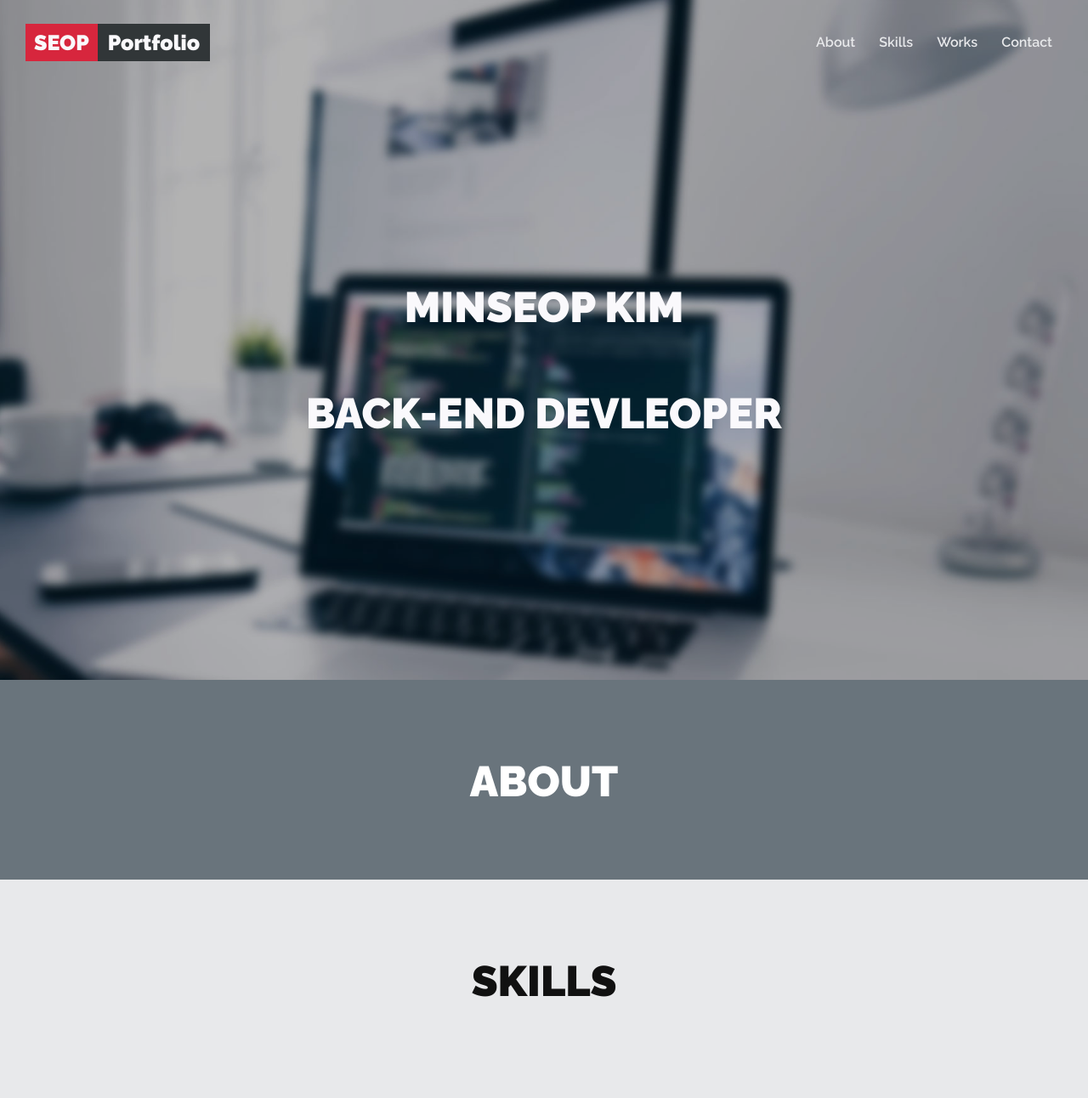
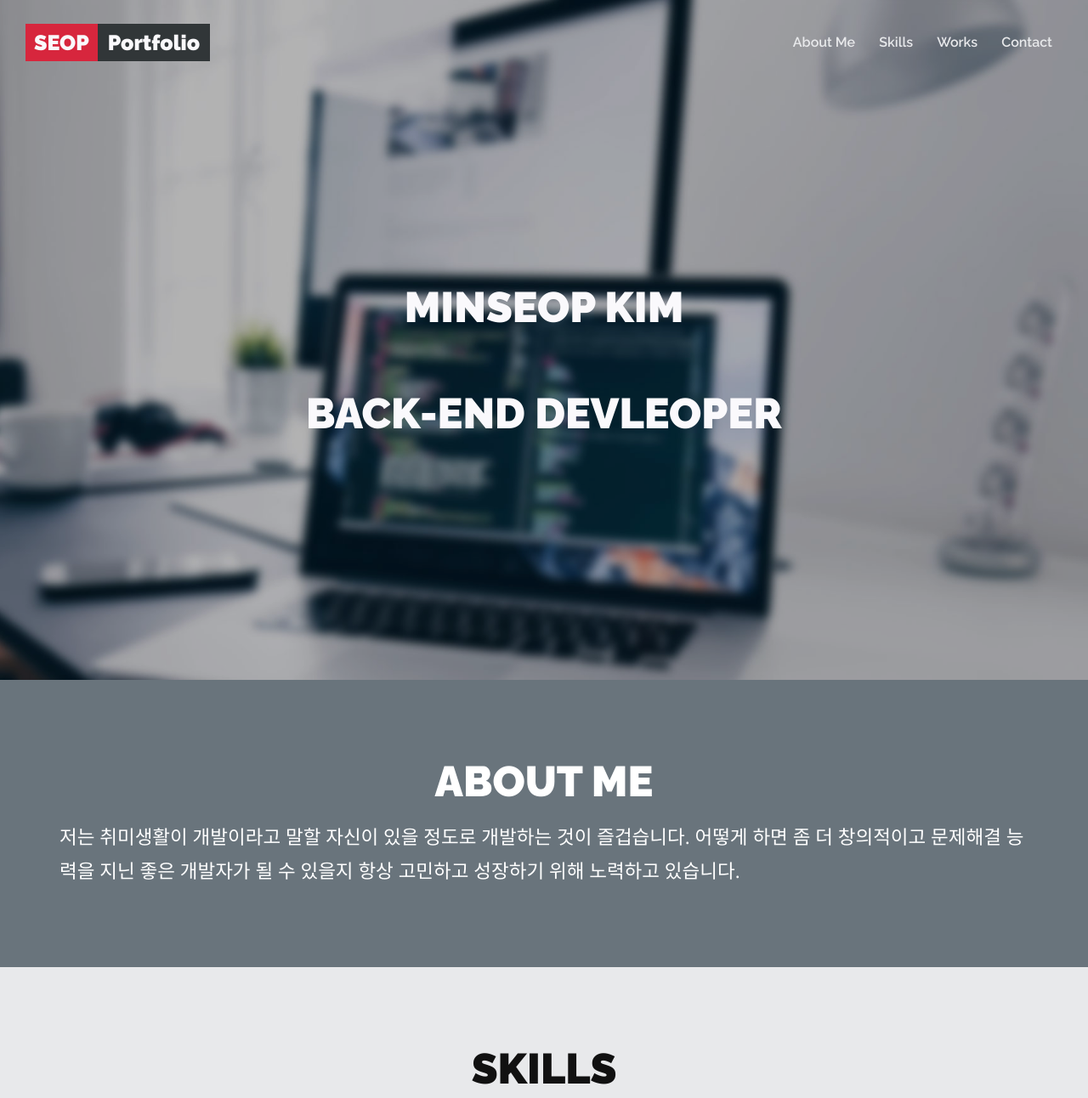
Before and after one commit to Teddy-Seop/sksdk34.github.io, a website: page index.html in a window 1280 px wide. Shown: the top 1292 px of the page at 85% size. Drawn offline with nearby package versions, Linux system fonts and the light colour scheme.

Commit message:
Add about me

```diff
--- a/index.html
+++ b/index.html
@@ -20,7 +20,7 @@
       <div id="navigation-bar" class="animated bounceInDown">
         <a class="name" data-scroll href="#"><span class="lf">SEOP</span><span class="rt">Portfolio</span></a>
         <div class="navlinks-container">
-          <a class="navlink" data-scroll href="#about">About</a>
+          <a class="navlink" data-scroll href="#about">About Me</a>
           <a class="navlink" data-scroll href="#skills">Skills</a>
           <a class="navlink" data-scroll href="#works">Works</a>
           <a class="navlink" data-scroll href="#contact">Contact</a>
@@ -42,10 +42,11 @@
     <!-- </div> -->
   </div>
   <div id="about">
-    <div class="center">
-      <h2 class="abt">About</h2>
+    <div class="row">
+      <h2 class="abt">About Me</h2>
       <p class="abtText">
-
+        저는 취미생활이 개발이라고 말할 자신이 있을 정도로 개발하는 것이 즐겁습니다.
+어떻게 하면 좀 더 창의적이고 문제해결 능력을 지닌 좋은 개발자가 될 수 있을지 항상 고민하고 성장하기 위해 노력하고 있습니다.
       </p>
     </div>
   </div>
```
